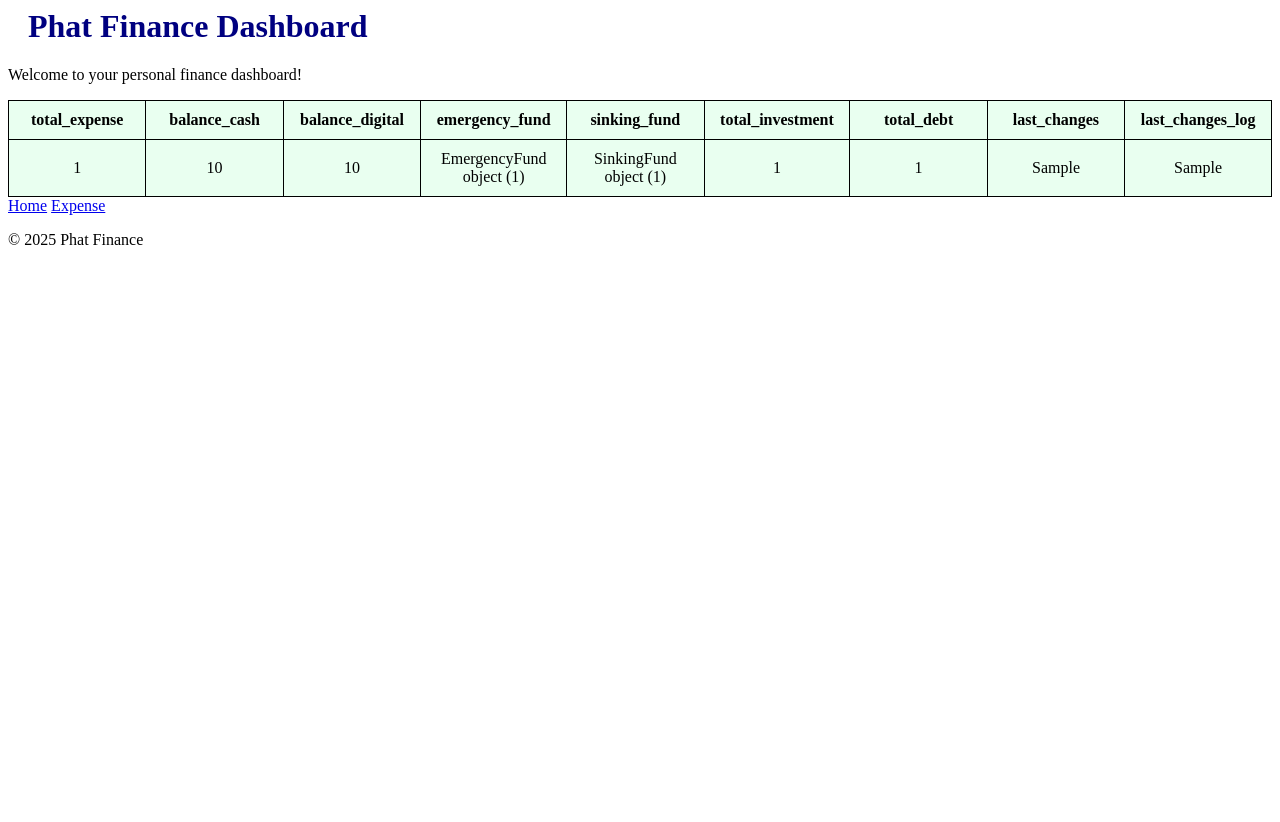
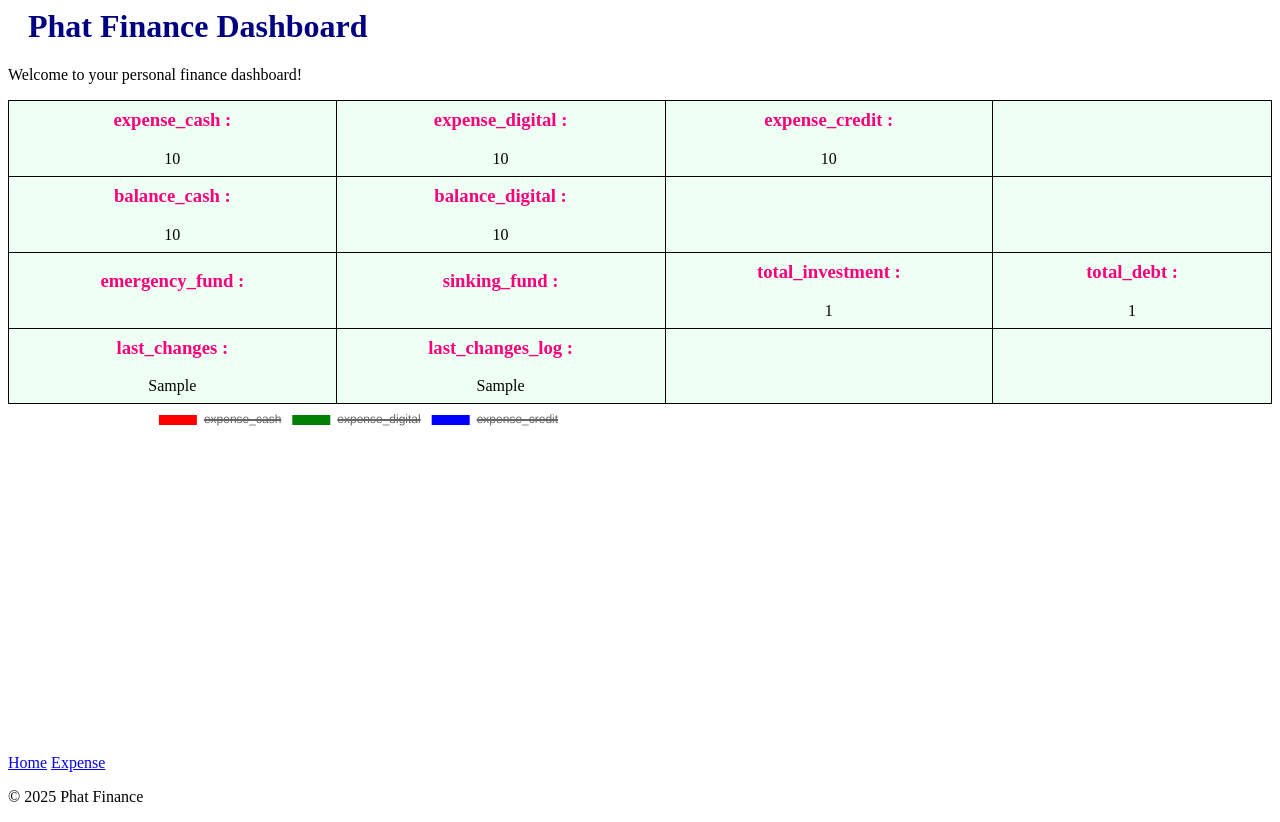
Before and after one commit to Phat-pham99/Phat_Django_Badass, a Django app: template phat_finance/templates/dashboard.html in a window 1280 px wide. Before the commit the page ends 245 px from the top, so only its background shows below. Run offline with Django 5.2, Linux system fonts and the light colour scheme; tables that the repository leaves empty hold one stand-in row (values such as "Sample post"); the template is opened without the code that fills it: values that come from a table or form of the project are taken from there, most other values are stand-ins (such as "Sample title", 1, 10 or a date in 2020).

Commit message:
phat_finance Dashboard charts

```diff
--- a/Phat_Django_Badass/settings.py
+++ b/Phat_Django_Badass/settings.py
@@ -31,7 +31,7 @@
 
 ALLOWED_HOSTS = ['*']
 USE_THOUSAND_SEPARATOR = True
-
+USE_L10N = False
 
 # Application definition
 
@@ -45,6 +45,7 @@
     "django.contrib.messages",
     "django.contrib.staticfiles",
     'rest_wind',
+    'django_humanize',
     "rest_framework",
     'rest_framework_simplejwt',
     "corsheaders",
--- a/phat_finance/models/expense.py
+++ b/phat_finance/models/expense.py
@@ -23,6 +23,7 @@
     ('insurance','insurance'),
     ('gift','gift'),
     ('donation','donation'),
+    ('haircut','haircut')
 ]
 
 class Expense(models.Model):
@@ -50,8 +51,14 @@
             pipeline = redis.multi()
             if cash_amount > 0:
                 pipeline.decrby('balance_cash', cash_amount)
+                pipeline.incrby('expense_cash', cash_amount)
             elif digital_amount > 0:
                 pipeline.decrby('balance_digital', digital_amount)
+                pipeline.incrby('expense_digital', digital_amount)
+            elif credit_amount > 0:
+                pipeline.incrby('expense_credit', credit_amount)
+            else:
+                pass
             pipeline.set('last_changes', str(datetime.now()))
             pipeline.set('last_changes_log', f"Money 💵 spent: \n cash: {'{:,.0f}'.format(float(cash_amount))} \
                         digital: {'{:,.0f}'.format(float(digital_amount))} \
--- a/phat_finance/models/in_out_flows.py
+++ b/phat_finance/models/in_out_flows.py
@@ -22,7 +22,7 @@
         redis = Redis.from_env()
 
         @transaction.atomic
-        def salary_paid(self,amount):
+        def salary_paid(amount):
             """
             Digital money 💵💻 enter the system. Increase balance.digital by amount
             """
--- a/phat_finance/templates/dashboard.html
+++ b/phat_finance/templates/dashboard.html
@@ -1,5 +1,12 @@
+{% load humanizelib %}
 <html>
     <head>
+        <meta charset="UTF-8" />
+        <meta
+            name="viewport"
+            content="width=device-width, initial-scale=1.0"
+        />
+        <script src="https://cdnjs.cloudflare.com/ajax/libs/Chart.js/2.9.4/Chart.js"></script>
         <style>
         body {
             background-color: rgb(255, 255, 255);
@@ -7,16 +14,33 @@
         h1 {
             color: navy;
             margin-left: 20px;
+            size: 50px;
+        }
+        h3 {
+            color: rgb(249, 0, 124);
+        }
+        p {
+            text-size-adjust: 10px;
         }
         table, th, td  {
-            width: 10%;
+            width: 8%;
             height: 10%;
-            padding: 10px;
+            padding: 8px;
             text-align: center;
             border-collapse: collapse;
-            background-color: rgb(233, 255, 240);
+            background-color: rgb(238, 255, 243);
             border:1px solid black;
         }
+        .piechart {
+                width: 200px;
+                height: 200px;
+                border-radius: 50%;
+                background-image: conic-gradient(
+                    pink 70deg,
+                    lightblue 0 235deg,
+                    orange 0
+                );
+            }
         </style>
         <title>Phat Finance Dashboard</title>
     </head>
@@ -24,29 +48,35 @@
     <h1>Phat Finance Dashboard</h1>
     <p>Welcome to your personal finance dashboard!</p>
     <div>
-        <table style="width:100%">
-            <tr class="base-table">
-                <th class="base-table total-expense">total_expense</th>
-                <th class="balance_cash">balance_cash</th>
-                <th class="balance_digital">balance_digital</th>
-                <th>emergency_fund</th>
-                <th>sinking_fund</th>
-                <th>total_investment</th>
-                <th>total_debt</th>
-                <th>last_changes</th>
-                <th>last_changes_log</th>
-            </tr>
-            <tr>
-                <td>{{ total_expense }}</td>
-                <td>{{ balance_cash }}</td>
-                <td>{{ balance_digital }}</td>
-                <td>{{ emergency_fund }}</td>
-                <td>{{ sinking_fund }}</td>
-                <td>{{ total_investment }}</td>
-                <td>{{ total_debt }}</td>
-                <td>{{ last_changes }}</td>
-                <td>{{ last_changes_log }}</td>
-        </table>
+        <div>
+            <table style="width:100%">
+                <tr>
+                    <td><h3>expense_cash : </h3> {{ expense_cash|floatformat:0|intcomma }}</td>
+                    <td><h3>expense_digital : </h3> {{ expense_digital|floatformat:0|intcomma }}</td>
+                    <td><h3>expense_credit : </h3> {{ expense_credit|floatformat:0|intcomma }}</td>
+                    <td></td>
+                </tr>
+                <tr>
+                    <td><h3>balance_cash : </h3> {{ balance_cash|floatformat:0|intcomma }}</td>
+                    <td><h3>balance_digital : </h3> {{ balance_digital|floatformat:0|intcomma }}</td>
+                    <td></td>
+                    <td></td>
+                </tr>
+                <tr class="base-table">
+                    <td><h3>emergency_fund : </h3> {{ emergency_fund|floatformat:0|intcomma }}</td>
+                    <td><h3>sinking_fund : </h3> {{ sinking_fund|floatformat:0|intcomma }}</td>
+                    <td><h3>total_investment : </h3> {{ total_investment|floatformat:0|intcomma }}</td>
+                    <td><h3>total_debt : </h3> {{ total_debt|floatformat:0|intcomma }}</td>
+                </tr>
+                <tr class="base-table">
+                    <td><h3>last_changes : </h3> {{ last_changes }}</td>
+                    <td><h3>last_changes_log : </h3> {{ last_changes_log }}</td>
+                    <th></th>
+                    <th></th>
+                </tr>
+            </table>
+        </div style="margin-top:20px">
+        <canvas id="PieExpense" style="width:100%;max-width:700px"></canvas>
     </div>
     <footer>
         <a href="/">Home</a>
@@ -54,8 +84,20 @@
         <p>&copy; 2025 Phat Finance</p>
     </footer>
     <script>
-        // You can add JavaScript here for interactivity
-        console.log("Phat Finance Dashboard loaded");
+        const xPieExpense = ["expense_cash", "expense_digital", "expense_credit"];
+        const yPieExpense = [ '{{ expense_cash | safe }}','{{ expense_digital | safe }}','{{ expense_digital | safe }}'];
+        const PieExpenseColors = ["red", "green","blue"];
+        new Chart("PieExpense", {
+        type: "pie",
+        data: {
+            labels: xPieExpense,
+            datasets: [{
+            backgroundColor: PieExpenseColors,
+            data: yPieExpense
+            }]
+        },
+        options: {}
+        });
     </script>
 </body>
 </html>
--- a/pyproject.toml
+++ b/pyproject.toml
@@ -28,6 +28,7 @@
     "dotenv (>=0.9.9,<0.10.0)",
     "django-admin-interface (>=0.30.0,<0.31.0)",
     "upstash-redis (>=1.4.0,<2.0.0)",
+    "django-humanize (>=0.1.2,<0.2.0)",
 ]
 
 [tool.poetry]
```
Also changed, not shown: phat_finance/views.py (+13 -9 lines), 1 other file.
